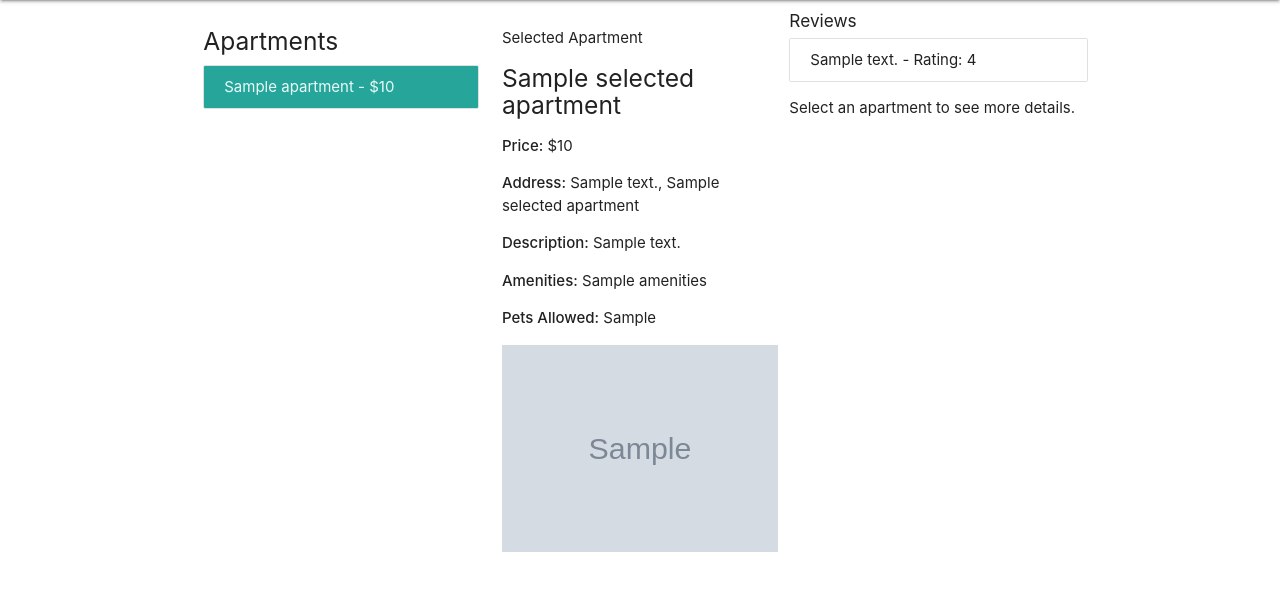
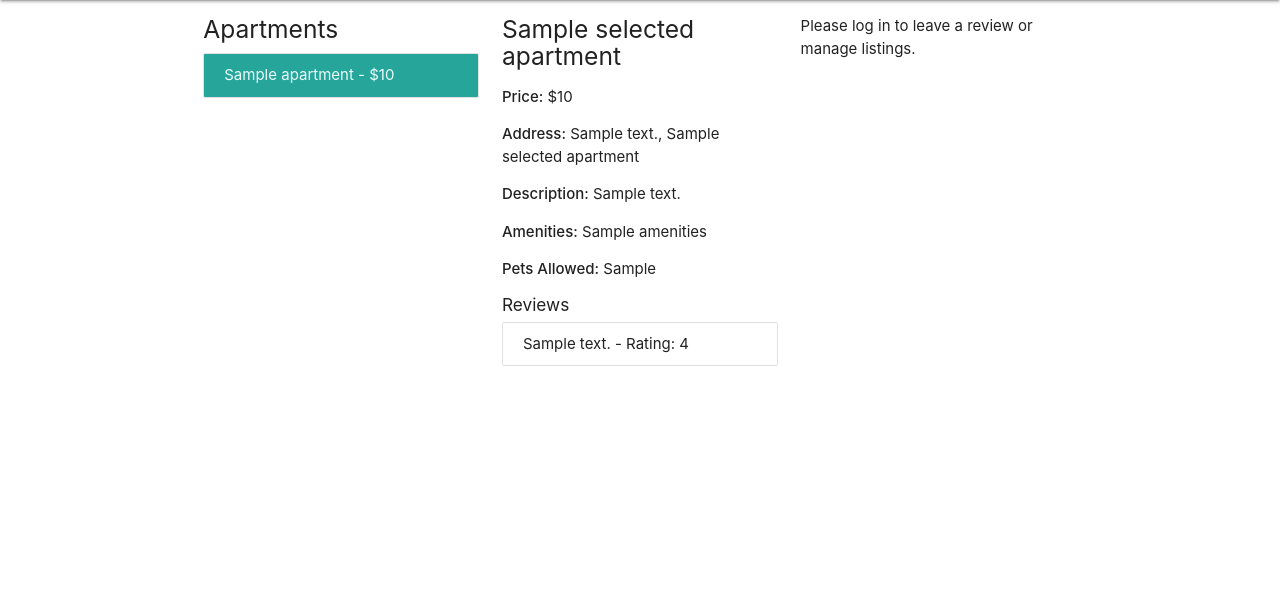
Before and after one commit to Rest-Assured-1/INFO-2602-Group-Project, a Flask app: template App/templates/index.html in a window 1280 px wide. Shown: the part 64-655 px from the top of the page. Run offline with Flask 3, Linux system fonts and the light colour scheme; the template is opened without the code that fills it: most values are stand-ins (such as "Sample title", 1, 10 or a date in 2020); grey boxes marked "Sample" are stand-in pictures.

Commit message:
almost complete UI

```diff
--- a/App/templates/index.html
+++ b/App/templates/index.html
@@ -7,6 +7,11 @@
 .collection .collection-item.active {
     background-color: #1565C0;
     color: white;
+}
+.scrollable-container {
+  max-height: 70vh;
+  overflow-y: auto;
+  margin-top: 10px;
 }
 {% endblock %}
 
@@ -19,7 +24,7 @@
     <ul class="collection">
       {% for apartment in apartments %}
         <li class="collection-item {% if selected_apartment and apartment.id == selected_apartment.id %}active{% endif %}">
-          <a href="{{ url_for('apartment_views.show_apartments', id=apartment.id) }}" style="color: inherit;" class="active">
+          <a href="{{ url_for('apartment_views.show_apartments', id=apartment.id) }}" style="color: inherit;">
             {{ apartment.title }} - ${{ apartment.price }}
           </a>
         </li>
@@ -28,10 +33,7 @@
   </div>
 
   <!-- Column 2: Apartment Details + Review -->
-
   <div class="col m4">
-    <p>Selected Apartment</p>
-    <div id="apartment-details" class="active">
     {% if selected_apartment %}
       <h5>{{ selected_apartment.title }}</h5>
       <p><strong>Price:</strong> ${{ selected_apartment.price }}</p>
@@ -39,18 +41,16 @@
       <p><strong>Description:</strong> {{ selected_apartment.body }}</p>
       <p><strong>Amenities:</strong> {{ selected_apartment.amenities }}</p>
       <p><strong>Pets Allowed:</strong> {{ selected_apartment.pets_allowed }}</p>
-
-        <img src="{{selected_apartment.photo_url}}" alt="Apartment Image" style="max-width: 100%;">
+      {% if selected_apartment.photo %}
+      <img src="{{ selected_apartment.photo_url }}" alt="Apartment Image" style="max-width: 100%;">
       {% endif %}
-      </div>
-    </div>
 
       <h6>Reviews</h6>
       {% if reviews %}
         <ul class="collection">
           {% for review in reviews %}
             <li class="collection-item">
-              {{ review.content }} - Rating: {{ review.rating }}
+              {{ review.comment }} - Rating: {{ review.rating }}
             </li>
           {% endfor %}
         </ul>
@@ -60,51 +60,104 @@
 
       {% if user_id and user_type == 'tenant' %}
       <h6>Leave a Review</h6>
-        <form action="/reviews/{{ selected_apartment.id }}" method="POST">
-          <textarea name="content" placeholder="Write your review..." required></textarea>
-          <input type="number" name="rating" min="1" max="5" required>
+      <form action="{{ url_for('review_views.add_review', apartment_id=selected_apartment.id) }}" method="POST">
+        <textarea name="comment" placeholder="Write your review..." required></textarea>
+        <input type="number" name="rating" min="1" max="5" placeholder="Rating" required>
         <button type="submit" class="btn blue">Submit Review</button>
       </form>
-
+      {% endif %}
     {% else %}
       <p>Select an apartment to see more details.</p>
     {% endif %}
+  </div>
 
+  <!-- Column 3: Landlord or Tenant Info (Always Visible) -->
+  <div class="col m4" style="max-height: 80vh; overflow-y: auto;">
+    {% if user_id %}
+      {% if user_type == 'landlord' %}
+        <!-- Form to Add New Apartment - placed outside the scrollable collection -->
+        <h6>Add New Apartment</h6>
+        <form action="{{ url_for('apartment_views.new_apartment') }}" method="POST" enctype="multipart/form-data">
+          <input type="text" name="title" placeholder="Title" required>
+          <textarea name="body" placeholder="Description" required></textarea>
+          <input type="text" name="amenities" placeholder="Amenities">
+          <input type="file" name="photo">
+          <input type="text" name="pets_allowed" placeholder="Pets Allowed (Yes/No)">
+          <input type="number" name="price" placeholder="Price" step="0.01" required>
+          <input type="text" name="address" placeholder="Address" required>
+          <input type="text" name="cityname" placeholder="City" required>
+          <button type="submit" class="btn green">Add Apartment</button>
+        </form>
 
-<!--
-<div class="right-align" style="margin-bottom: 20px;">
-    <a href="{{ url_for('apartment_views.new_apartment') }}" class="btn red white-text">+ Add Apartment</a>
-</div> -->
+        <!-- Scrollable collection for landlord's listings -->
+        <h6 class="mt-3">Edit or Delete Listings</h6>
+        <div class="scrollable-container">
+          {% if apartments %}
+            <ul class="collection">
+              {% for apartment in apartments if apartment.landlord_id == user_id %}
+                <li class="collection-item">
+                  <strong>{{ apartment.title }}</strong>
+                  <!-- Edit Form -->
+                  <form action="{{ url_for('apartment_views.edit_apartment', id=apartment.id) }}" method="POST" enctype="multipart/form-data">
+                    <input type="text" name="title" value="{{ apartment.title }}" required>
+                    <textarea name="body" required>{{ apartment.body }}</textarea>
+                    <input type="text" name="amenities" value="{{ apartment.amenities }}">
+                    <input type="file" name="photo">
+                    <input type="text" name="pets_allowed" value="{{ apartment.pets_allowed }}">
+                    <input type="number" name="price" value="{{ apartment.price }}" step="0.01" required>
+                    <input type="text" name="address" value="{{ apartment.address }}" required>
+                    <input type="text" name="cityname" value="{{ apartment.cityname }}" required>
+                    <button type="submit" class="btn yellow">Update</button>
+                  </form>
 
-<!-- {% for apartment in apartments %}
-    <div class="card">
-        <div class="card-content">
-            <h5>{{ apartment.title }}</h5>
-            <p><strong>Description:</strong> {{ apartment.body }}</p>
-            <p><strong>Amenities:</strong> {{ apartment.amenities }}</p>
-            {% if apartment.photo %}
-                <div class="card-image">
-                    <img src="{{ apartment.photo_url }}" alt="Apartment Photo">
+                  <!-- Delete Form -->
+                  <form action="{{ url_for('apartment_views.delete_apartment_route', id=apartment.id) }}" method="POST" style="margin-top:5px;">
+                    <button type="submit" class="btn red">Delete</button>
+                  </form>
+                </li>
+              {% endfor %}
+            </ul>
+          {% else %}
+            <p>You haven't added any listings yet.</p>
+          {% endif %}
+        </div>
+      {% elif user_type == 'tenant' %}
+        <!-- Tenant Reviews Section -->
+        <h6>Your Reviews</h6>
+        <div class="scrollable-container">
+          {% if user_reviews %}
+            <ul class="collection">
+              {% for review in user_reviews %}
+                <li class="collection-item">
+                  <strong>Apartment:</strong> {{ review.apartment.title }}<br>
+
+                  <!-- Edit Form -->
+                  <form action="{{ url_for('review_views.edit_review', review_id=review.id) }}" method="POST">
+                    <label for="rating-{{ review.id }}">Rating:</label>
+                    <input type="number" id="rating-{{ review.id }}" name="rating" value="{{ review.rating }}" min="1" max="5" required>
+
+                    <label for="comment-{{ review.id }}">Comment:</label>
+                    <textarea id="comment-{{ review.id }}" name="comment" required>{{ review.comment }}</textarea>
+
+                    <button type="submit" class="btn yellow">Update</button>
+                  </form>
+
+                  <!-- Delete Form -->
+                  <form action="{{ url_for('review_views.delete_review_route', review_id=review.id) }}" method="POST" style="margin-top: 5px;">
+                    <button type="submit" class="btn red">Delete</button>
+                  </form>
+                </li>
+              {% endfor %}
+            </ul>
+          {% else %}
+            <p>You haven't left any reviews yet.</p>
+          {% endif %}
         </div>
       {% endif %}
-            <p><strong>Pets Allowed:</strong> {{ apartment.pets_allowed }}</p>
-            <p><strong>Price:</strong> {{ apartment.price }}</p>
-            <p><strong>Address:</strong> {{ apartment.address }}</p>
-            <p><strong>Location:</strong> {{ apartment.cityname }}</p>
-
-             Display reviews link
-            <p>
-                <a href="{{ url_for('review_views.view_reviews', apartment_id=apartment.id) }}" class="btn green white-text">
-                    View Reviews
-                </a>
-            </p>
-        </div>
-        <div class="card-action">
-            <a href="{{ url_for('apartment_views.edit_apartment', id=apartment.id) }}" class="btn blue white-text">Edit</a>
-            <form method="POST" action="{{ url_for('apartment_views.delete_apartment_route', id=apartment.id) }}" style="display:inline;">
-                <button type="submit" class="btn red white-text">Delete</button>
-            </form>
+    {% else %}
+      <p>Please log in to leave a review or manage listings.</p>
+    {% endif %}
   </div>
 </div>
-{% endfor %} -->
+
 {% endblock %}
--- a/App/views/auth.py
+++ b/App/views/auth.py
@@ -34,6 +34,7 @@ def login_action():
 
     if not token:
         flash('Bad username or password given')
+        return render_template('login.html')
     else:
         flash('Login Successful')
         set_access_cookies(response, token)
```
Also changed, not shown: App/__init__.py (+8 -0 lines), App/views/apartment.py (+29 -3 lines), App/views/index.py (+30 -5 lines), App/views/review.py (+7 -7 lines). Lines whose indentation alone changed are shown as unchanged.
